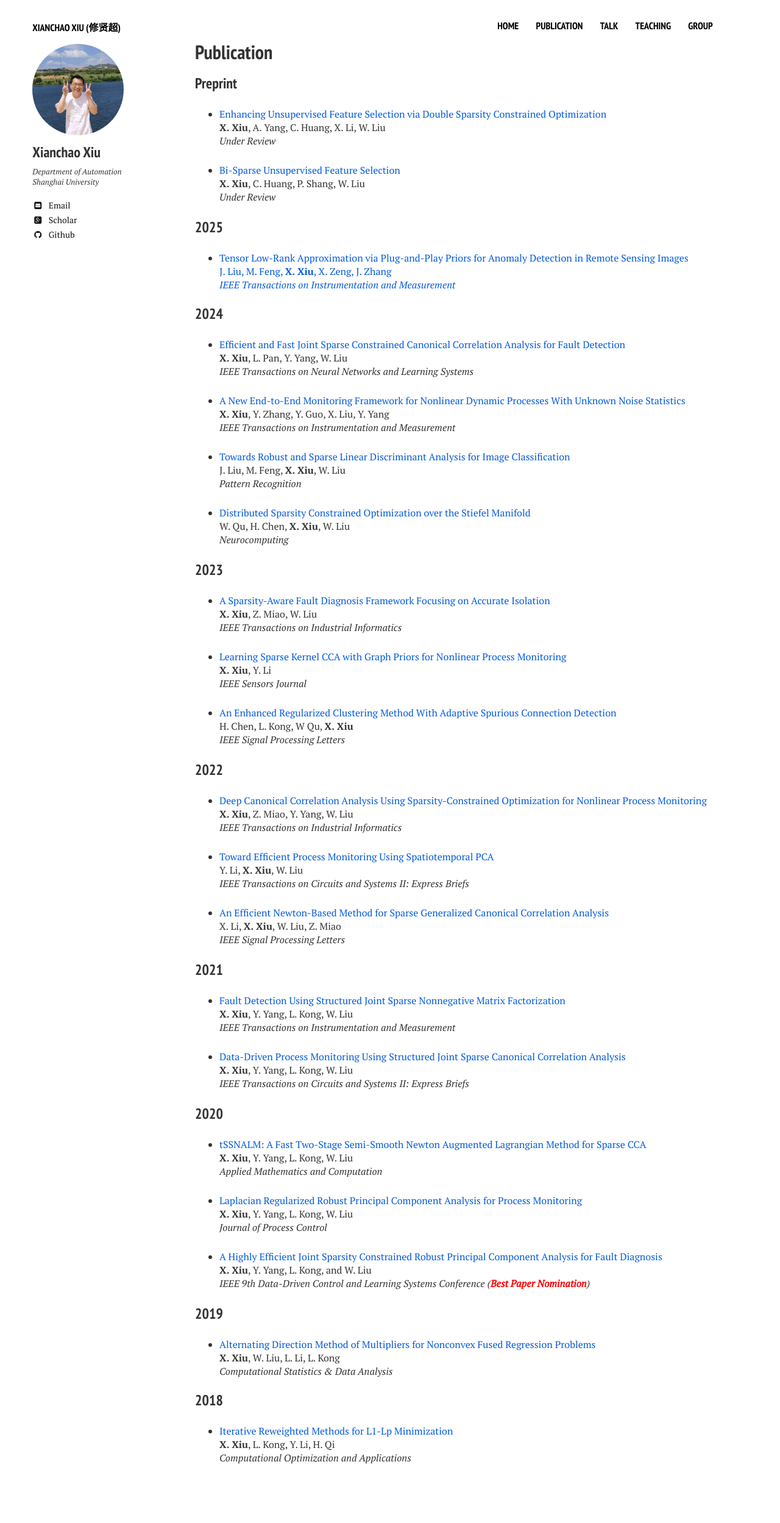
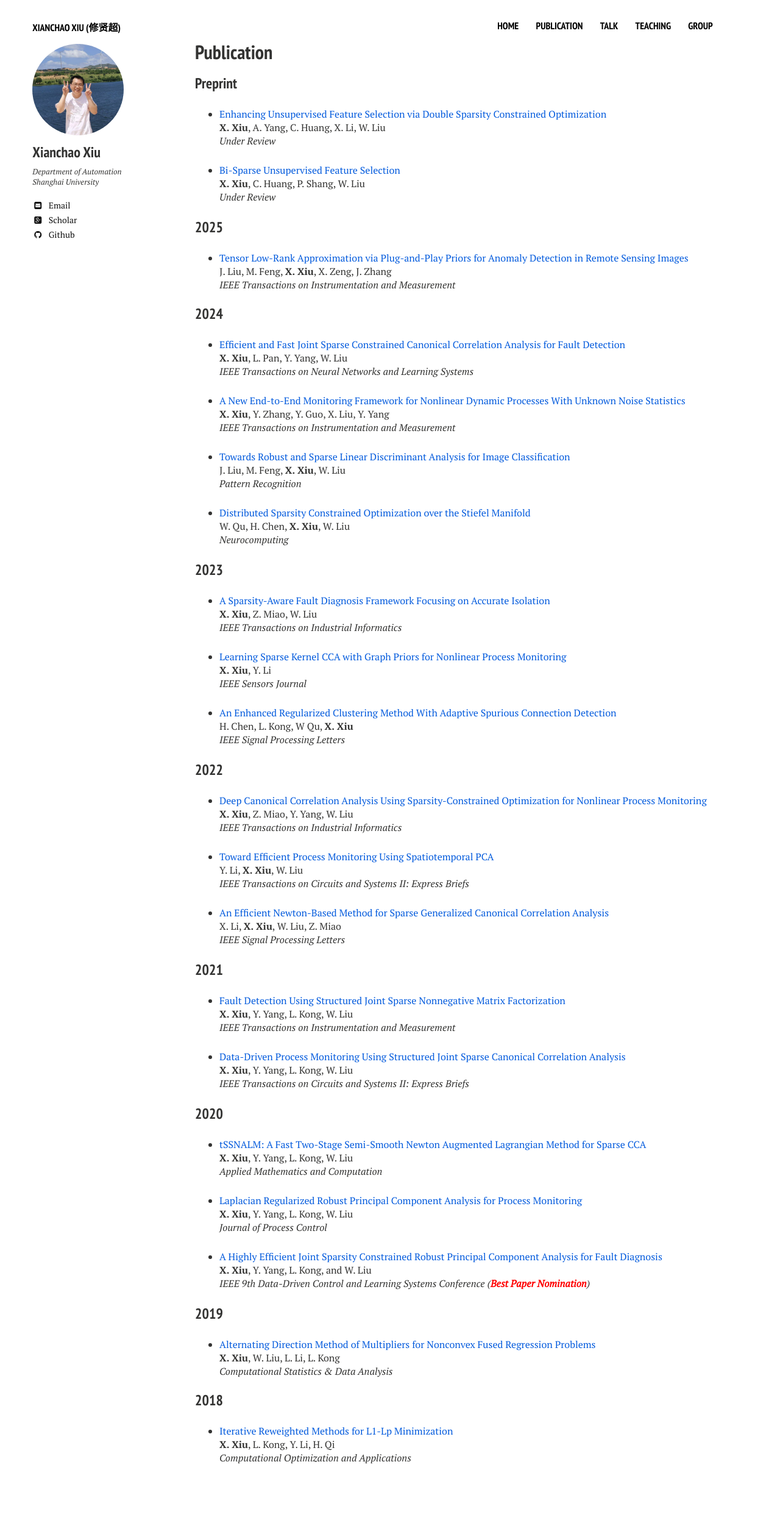
Before and after one commit to xianchaoxiu/xianchaoxiu.github.io, a Jekyll site: the page built from publication/index.md, in a window 1280 px wide. Shown: the whole page at 61% size. Built offline with Jekyll 4.4.1, drawn with Linux system fonts in a browser that asks for light colours; nearby versions of some CDN libraries.

Commit message:
Update index.md

```diff
--- a/publication/index.md
+++ b/publication/index.md
@@ -23,7 +23,7 @@ share: false
 
 ### 2025
 
-* <a href="https://ieeexplore.ieee.org/document/10935754" class="textlink" target="_blank"> Tensor Low-Rank Approximation via Plug-and-Play Priors for Anomaly Detection in Remote Sensing Images <br>
+* <a href="https://ieeexplore.ieee.org/document/10935754" class="textlink" target="_blank"> Tensor Low-Rank Approximation via Plug-and-Play Priors for Anomaly Detection in Remote Sensing Images </a><br>
 J. Liu, M. Feng, <b>X. Xiu</b>, X. Zeng, J. Zhang<br>
 <i>IEEE Transactions on Instrumentation and Measurement</i><br>
 
```
